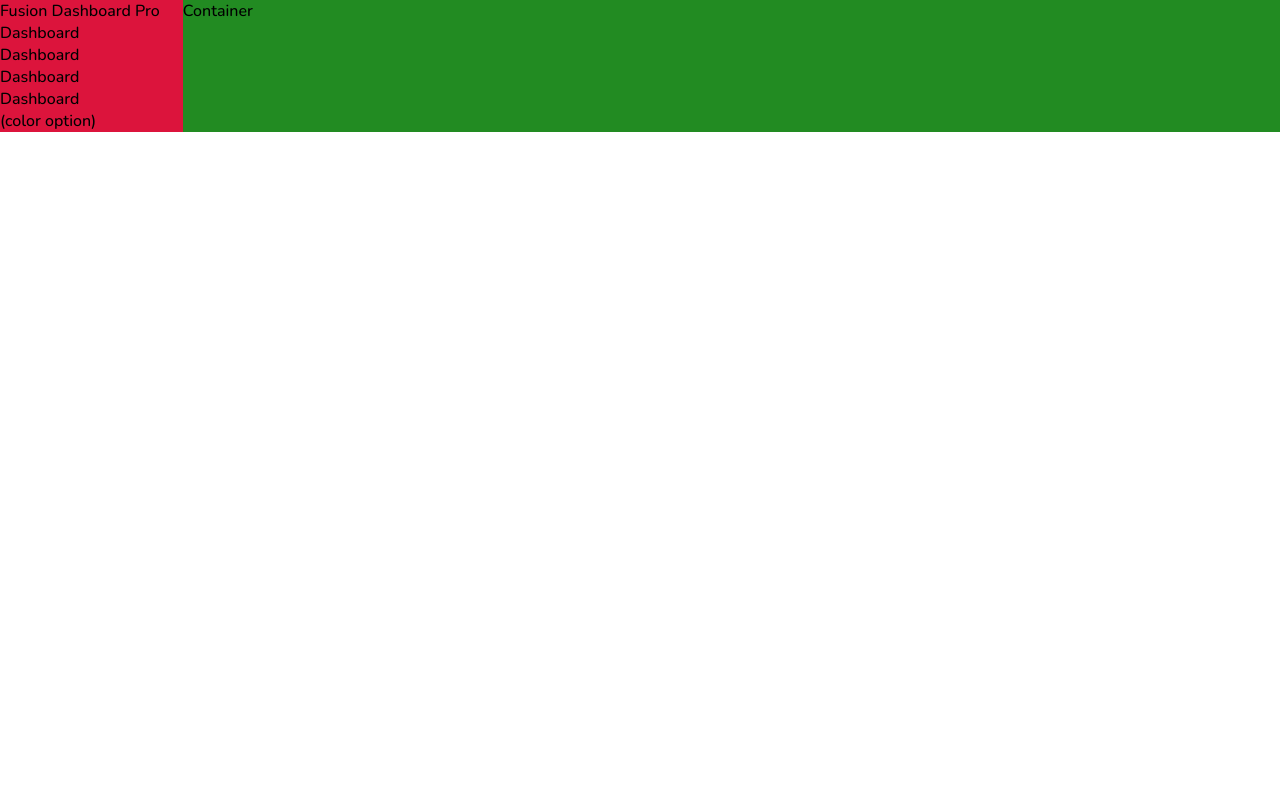
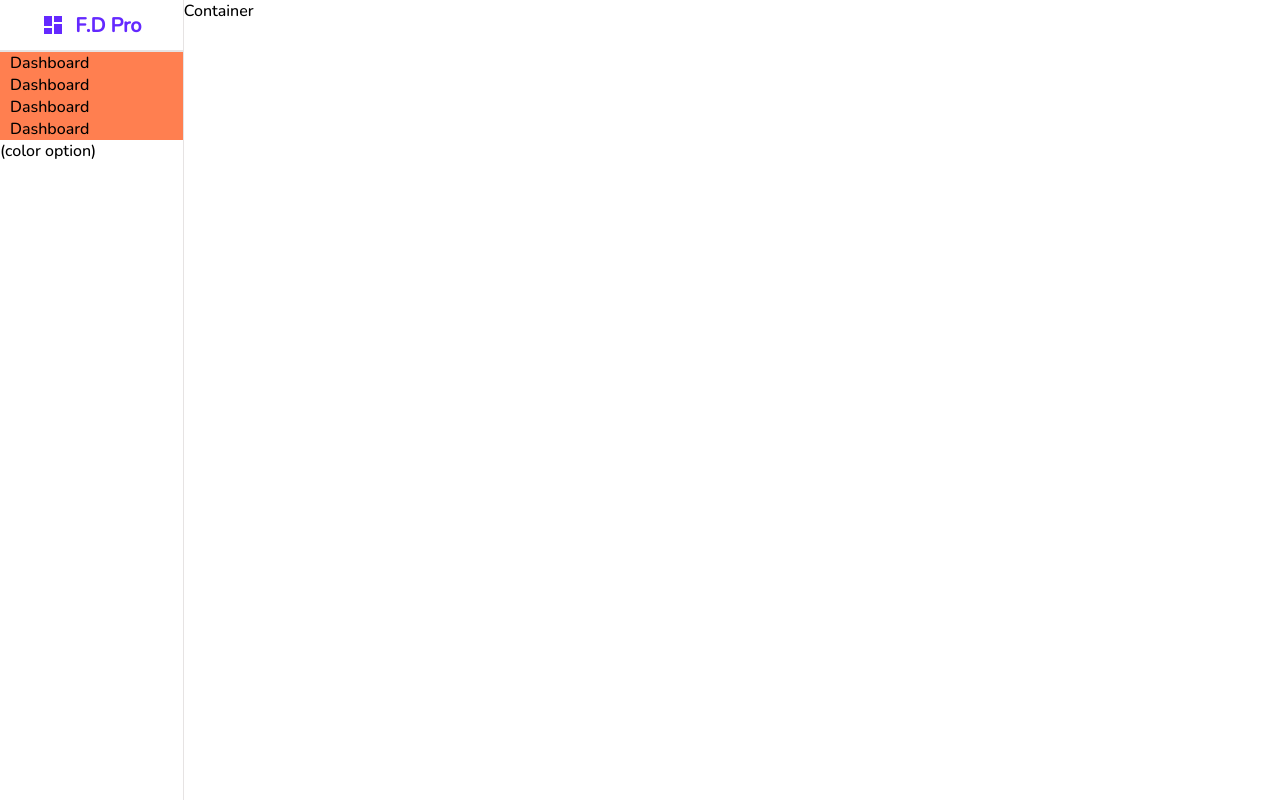
Before and after one commit to Mahdi-Hazrati/Fusion-Dashboard-Pro, a React (Create React App) app: page / in a window 1280 px wide. Built offline with nearby package versions, Linux system fonts and the light colour scheme.

Commit message:
Sidebar : Top Logo

```diff
--- a/src/Components/Sidebar/Sidebar.jsx
+++ b/src/Components/Sidebar/Sidebar.jsx
@@ -1,11 +1,15 @@
 import "./sidebar.scss"
+import {Dashboard} from "@mui/icons-material"
 
-const Sidebar = ()=>{
-    return(
+
+const Sidebar = () => {
+    return (
         <div className="sidebar">
             <div className="top">
-                <span className="logo">Fusion Dashboard Pro</span>
+                    <Dashboard />
+                <span className="logo">F.D Pro</span>
             </div>
+            <hr />
             <div className="center">
                 <ul className="menu">
                     <li><span>Dashboard</span></li>
--- a/src/Components/Sidebar/sidebar.scss
+++ b/src/Components/Sidebar/sidebar.scss
@@ -1,4 +1,33 @@
 .sidebar{
-    background-color: crimson;
     flex: 1;
+    min-height: 100vh;
+    border-right: 0.5px solid rgb(230, 227, 227);
+    background-color: white;
+    .top{
+        display: flex;
+        height: 50px;
+        align-items: center;
+        justify-content: center;
+        gap:10px;
+        color: #6429ff;
+        font-size: 20px;
+        font-weight: bold;
+        user-select: none;
+        -webkit-user-drag: none;
+
+    }
+    hr{
+        outline: none;
+        height: 0;
+        border: 0.5px solid rgb(230, 227, 227);
+    }
+
+    .center{
+        background-color: coral;
+        padding-left: 10px;
+        ul{
+            list-style: none;
+        }
+    }
+
 }
--- a/src/Pages/Home/home.scss
+++ b/src/Pages/Home/home.scss
@@ -1,7 +1,6 @@
 .home{
     display: flex;
     .homeContainer{
-        background-color: forestgreen;
         flex: 6;
     }
 }
```
